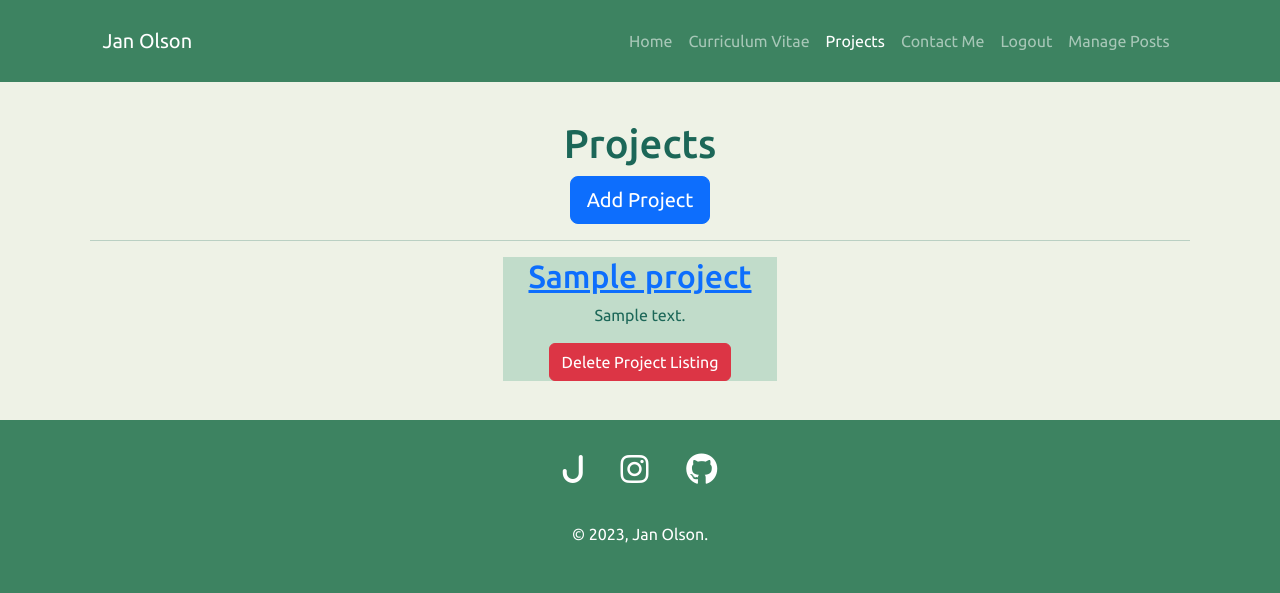
After one commit to BackgroundLogic/portfolio, a Flask app: page /projects in a window 1280 px wide. The commit adds this page. Shown: the top 593 px of the page. Run offline with Flask 3, Linux system fonts and the light colour scheme; a user stored in the database is signed in; tables that the repository leaves empty hold one stand-in row (values such as "Sample post"); some libraries are stand-ins or nearby versions.

Commit message:
integrate morse code project add project page add project managment

```diff
--- a/server.py
+++ b/server.py
@@ -10,9 +10,10 @@ import psycopg2
 # script imports
 from scripts.mailer.mailer import Mailer, mail
 from scripts.Forms.forms import ContactForm, RegisterForm, LoginForm, CreatePostForm, CommentForm, \
-    PasswordResetRequest, CodeConfirm, UpdatePassword
-from scripts.SQLSetup.models import db, User, Post, Comment, Reset
+    PasswordResetRequest, CodeConfirm, UpdatePassword, MorseForm, AddProject
+from scripts.SQLSetup.models import db, User, Post, Comment, Reset, Projects
 from scripts.Functions.func import hash_password, check_password_hash, admin_only
+from projects.MorseConvert.convert import morse_to_english, english_to_morse
 
 # setup application
 app = Flask(__name__)
@@ -275,5 +276,56 @@ def delete_post(post_id):
     return redirect(url_for('post_management'))
 
 
+@app.route('/projects', methods=['GET', 'POST'])
+def projects():
+    all_projects = Projects.query.all()
+    return render_template('projects.html', all_projects=all_projects, logged_in=current_user.is_authenticated)
+
+
+@app.route('/add-project', methods=['GET', 'POST'])
+def add_project():
+    add_project_form = AddProject()
+    if add_project_form.validate_on_submit():
+        new_project = Projects(
+            title=add_project_form.title.data,
+            page=add_project_form.page.data,
+            description=add_project_form.description.data,
+        )
+        db.session.add(new_project)
+        db.session.commit()
+        return redirect(url_for('projects'))
+    return render_template('add-project.html', form=add_project_form, logged_in=current_user.is_authenticated)
+
+
+@app.route('/delete-project/<int:project_id>', methods=['GET', 'POST'])
+@admin_only
+def delete_project(project_id):
+    project_to_delete = Projects.query.get(project_id)
+    db.session.delete(project_to_delete)
+    db.session.commit()
+    return redirect(url_for('projects'))
+
+
+@app.route('/projects/morse-code-converter', methods=['GET', 'POST'])
+def convert():
+    morse_form = MorseForm()
+    if morse_form.validate_on_submit():
+        if morse_form.submit.data:
+            eng_fill = morse_to_english(morse_form.morse_code.data)
+            if eng_fill == "":
+                morse_form.english.data = morse_form.english.data
+            else:
+                morse_form.english.data = eng_fill
+            mor_fill = english_to_morse(morse_form.english.data)
+            if mor_fill == "":
+                morse_form.morse_code.data = morse_form.morse_code.data
+            else:
+                morse_form.morse_code.data = mor_fill
+            return render_template('convert.html', form=morse_form)
+        else:
+            return redirect(url_for("convert"))
+    return render_template('convert.html', form=morse_form)
+
+
 if __name__ == "__main__":
-    app.run()
+    app.run(debug=True)
--- /dev/null
+++ b/static/css/projects-styles.css
@@ -0,0 +1,7 @@
+.project-buttons {
+    margin-bottom: 16px;
+}
+
+.project-box {
+    background-color: #C1DCCA;
+}
--- a/templates/blank-template.html
+++ b/templates/blank-template.html
@@ -43,6 +43,7 @@
                     <ul class="navbar-nav ms-auto">
                         {{ render_nav_item('home', 'Home', use_li=True) }}
                         {{ render_nav_item('cv', 'Curriculum Vitae', use_li=True) }}
+                        {{ render_nav_item('projects', 'Projects', use_li=True) }}
                         {{ render_nav_item('contact_me', 'Contact Me', use_li=True) }}
                         {% if not logged_in: %}
                             {{ render_nav_item('login', 'Login', use_li=True) }}
--- a/templates/cv.html
+++ b/templates/cv.html
@@ -49,7 +49,7 @@
                         </thead>
                         <tbody>
                             <tr>
-                                <td class="text-nowrap">2019 - 2022</td>
+                                <td class="text-nowrap">2019 - 2023</td>
                                 <td>Site Support Technician II</td>
                                 <td>@Aegon / Transamerica</td>
                             </tr>
--- /dev/null
+++ b/templates/projects.html
@@ -0,0 +1,39 @@
+{% extends "blank-template.html" %}
+    {% block title %}Projects{% endblock %}
+    {% block page_styles %}
+    <!-- Page Style -->
+    <link rel="stylesheet" type="text/css" href="{{ url_for('static', filename='css/projects-styles.css') }}">
+    {% endblock %}
+
+    {% block content %}
+    <!-- Page Content -->
+    <section id="main">
+        <div class="container-fluid form-page">
+            <div class="row">
+                <h1>Projects</h1>
+                {% if current_user.id == 1: %}
+                <div class="project-buttons">
+                    <a class="btn btn-primary btn-lg float-right" href="{{ url_for('add_project') }}">Add Project</a>
+                </div>
+                {% endif %}
+                <hr>
+            </div>
+            <div class="row project-list">
+                {% for project in all_projects %}
+                <div class="col-lg-3 col-md-6 mx-auto project-box">
+                    <a href="{{ url_for(project.page) }}"><h2>{{ project.title }}</h2></a>
+                    <p>{{ project.description|safe }}</p>
+                    {% if current_user.id == 1: %}
+                        <a class="btn btn-danger float-right" href="{{ url_for('delete_project', project_id=project.id) }}">Delete Project Listing</a>
+                    {% endif %}
+                </div>
+                {% endfor %}
+            </div>
+        </div>
+    </section>
+    {% endblock %}
+    {% block scripts %}
+    {{ bootstrap.load_js() }}
+    <!-- scripts -->
+
+    {% endblock %}
```
Also changed, not shown: scripts/Forms/forms.py (+14 -0 lines), scripts/SQLSetup/models.py (+8 -0 lines), templates/add-project.html (added, +29 -0 lines), update site instructions.txt (deleted, +0 -13 lines), static/css/add-project-styles.css (added).
